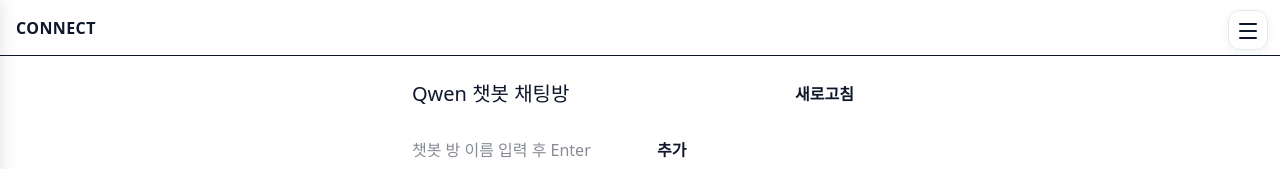
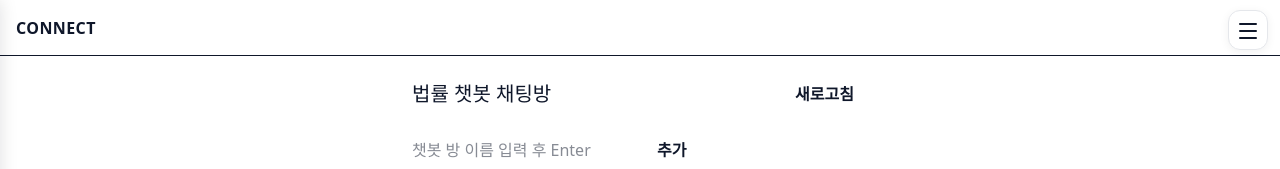
Before and after one commit to JIGYUN/CONNECT-REACT, a Next.js app: page /chatBotRoom in a window 1280 px wide. Shown: the top 169 px of the page. Built offline with nearby package versions, Linux system fonts and the light colour scheme; no server answers.

Commit message:
제목 변경

```diff
--- a/src/app/chatBotRoom/page.tsx
+++ b/src/app/chatBotRoom/page.tsx
@@ -77,7 +77,7 @@
                     marginBottom: 12,
                 }}
             >
-                <h2 style={{ margin: 0, fontSize: 20 }}>Qwen 챗봇 채팅방</h2>
+                <h2 style={{ margin: 0, fontSize: 20 }}>법률 챗봇 채팅방</h2>
                 <button
                     type="button"
                     className="btn btn-outline-secondary btn-sm"
```
